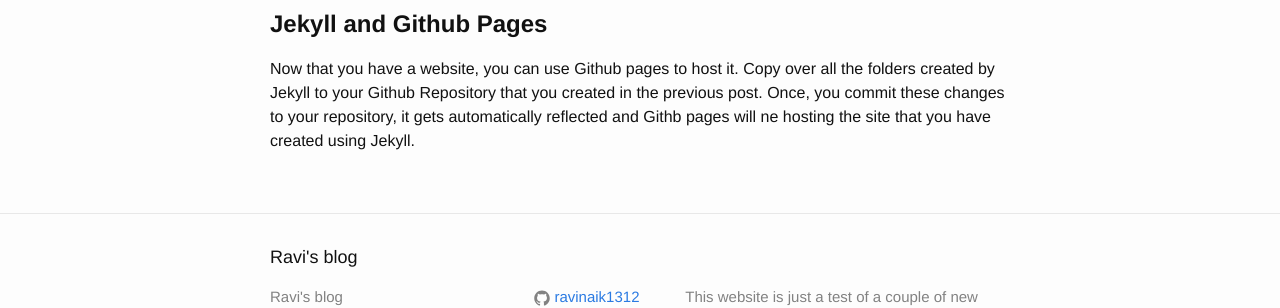
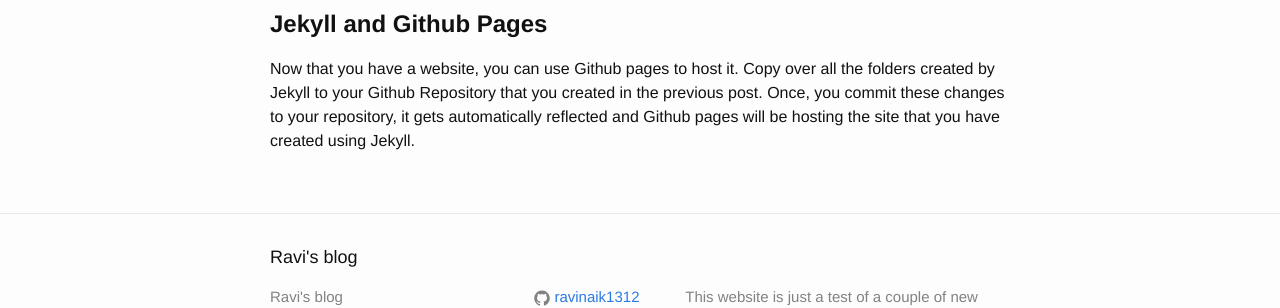
Before and after one commit to ravinaik1312/ravinaik1312.github.io, a Jekyll site: the page built from _posts/2015-12-10-jekyll-create-site.markdown, in a window 1280 px wide. Shown: the part 743-1051 px from the top of the page. Built offline with Jekyll 4.4.1, drawn with Linux system fonts in a browser that asks for light colours.

Commit message:
Spell Check.

```diff
--- a/_posts/2015-12-10-jekyll-create-site.markdown
+++ b/_posts/2015-12-10-jekyll-create-site.markdown
@@ -28,4 +28,4 @@
 Head to your browser at http://localhost:4000 to see what jekyll created for you.
 
 # **Jekyll and Github Pages**
-Now that you have a website, you can use Github pages to host it. Copy over all the folders created by Jekyll to your Github Repository that you created in the previous post. Once, you commit these changes to your repository, it gets automatically reflected and Githb pages will ne hosting the site that you have created using Jekyll.
+Now that you have a website, you can use Github pages to host it. Copy over all the folders created by Jekyll to your Github Repository that you created in the previous post. Once, you commit these changes to your repository, it gets automatically reflected and Github pages will be hosting the site that you have created using Jekyll.
```
